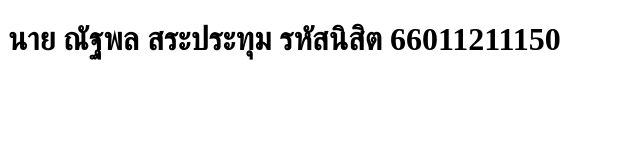
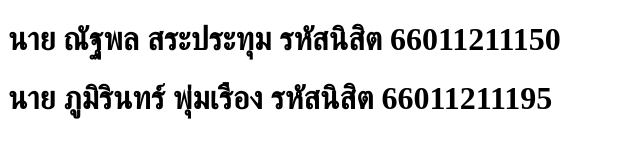
Before and after one commit to NatthaDev/test_Python1, a plain HTML site: page index.html in a window 1280 px wide. Shown: the whole page, without its empty margins (0-640 px from the left). Drawn offline with Linux system fonts and the light colour scheme.

Commit message:
Update index.html

```diff
--- a/index.html
+++ b/index.html
@@ -7,5 +7,6 @@
 </head>
 <body>
     <h1>นาย ณัฐพล สระประทุม รหัสนิสิต 66011211150</h1>
+    <h1>นาย ภูมิรินทร์ พุ่มเรือง รหัสนิสิต 66011211195</h1>
 </body>
 </html>
```
